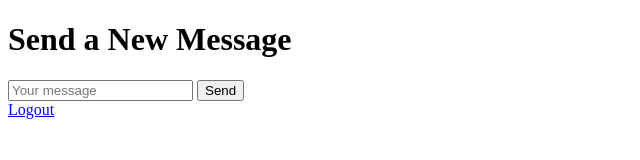
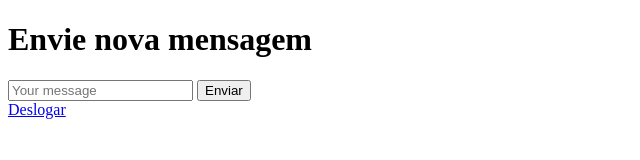
Before and after one commit to ChrisNoronha/chat-mensagens-com-login, a website: page views/send.html in a window 1280 px wide. Shown: the whole page, without its empty margins (0-640 px from the left). Drawn offline with Linux system fonts and the light colour scheme.

Commit message:
Update send.html

```diff
--- a/views/send.html
+++ b/views/send.html
@@ -4,11 +4,11 @@
   <title>Send Message</title>
 </head>
 <body>
-  <h1>Send a New Message</h1>
+  <h1>Envie nova mensagem</h1>
   <form action="/message" method="post">
     <input type="text" name="content" placeholder="Your message" required>
-    <button type="submit">Send</button>
+    <button type="submit">Enviar</button>
   </form>
-  <a href="/logout">Logout</a>
+  <a href="/logout">Deslogar</a>
 </body>
 </html>
```
